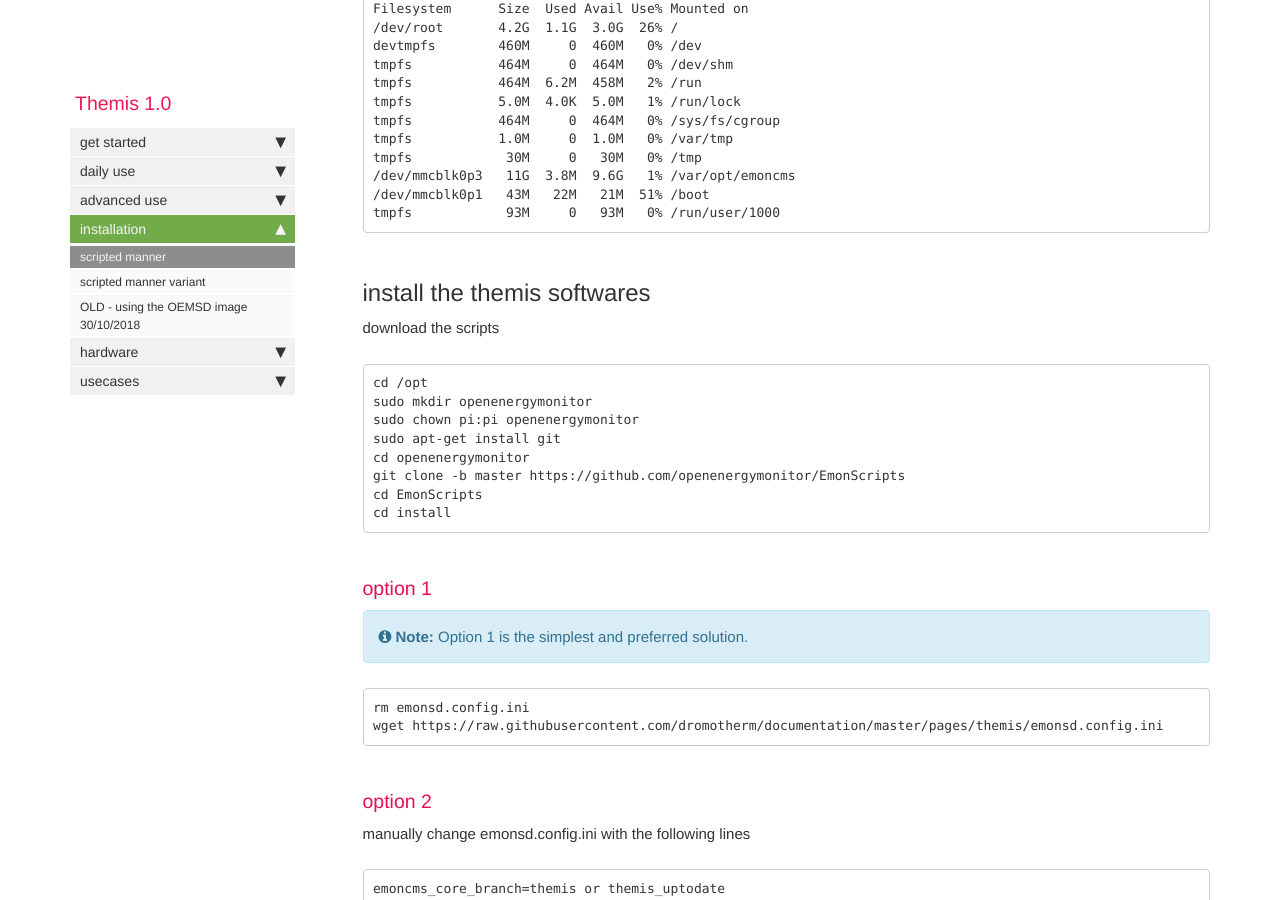
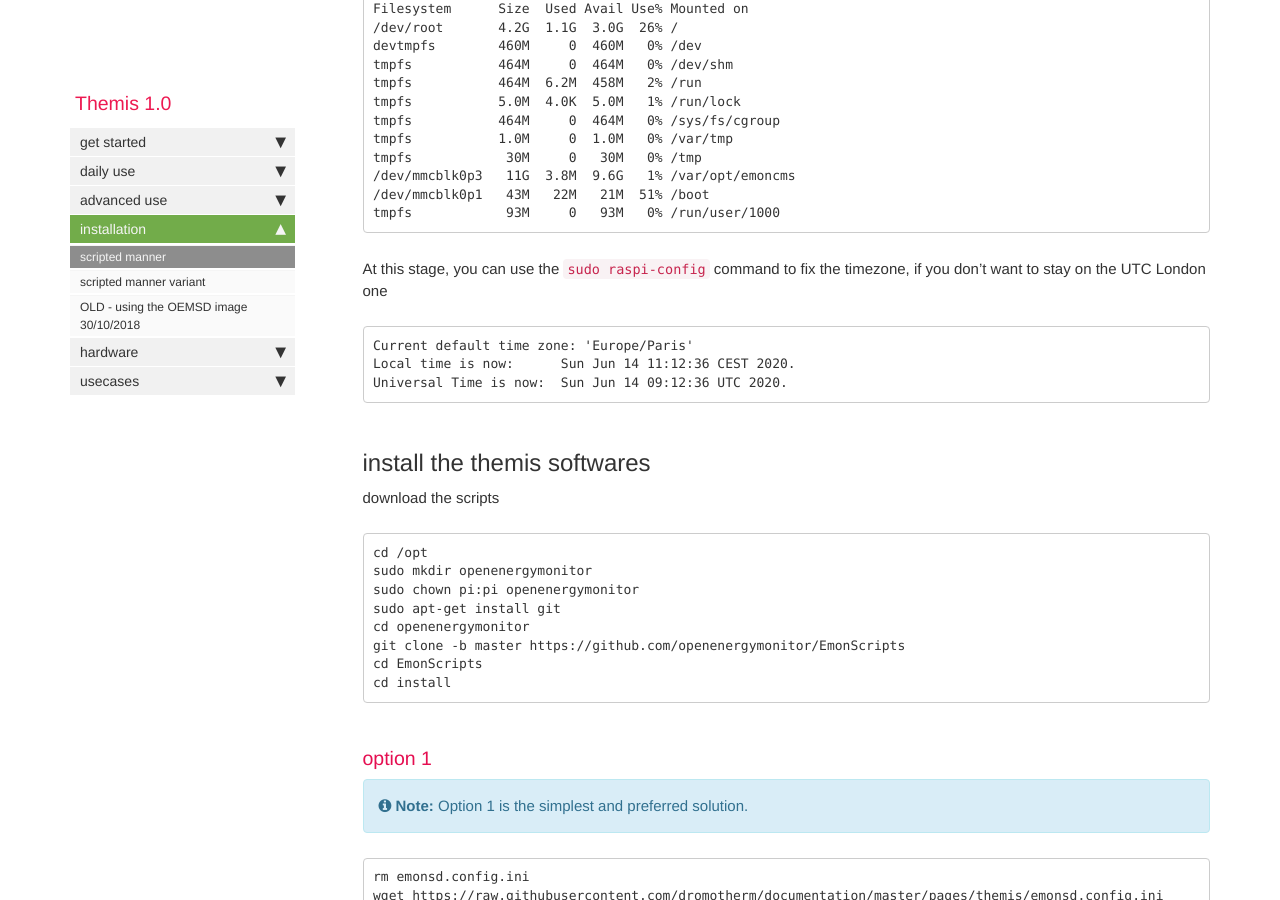
Before and after one commit to dromotherm/documentation, a Jekyll site: the page built from pages/themis/Note_install_Themis.md, in a window 1280 px wide and 900 px high, scrolled down 1921 px. Built offline with Jekyll 4.4.1, drawn with Linux system fonts in a browser that asks for light colours; comment, search, counter and statistics services are not loaded.

Commit message:
Update Note_install_Themis.md

````diff
--- a/pages/themis/Note_install_Themis.md
+++ b/pages/themis/Note_install_Themis.md
@@ -78,6 +78,13 @@
 /dev/mmcblk0p3   11G  3.8M  9.6G   1% /var/opt/emoncms
 /dev/mmcblk0p1   43M   22M   21M  51% /boot
 tmpfs            93M     0   93M   0% /run/user/1000
+```
+At this stage, you can use the `sudo raspi-config` command to fix the timezone, if you don't want to stay on the UTC London one
+
+```
+Current default time zone: 'Europe/Paris'
+Local time is now:      Sun Jun 14 11:12:36 CEST 2020.
+Universal Time is now:  Sun Jun 14 09:12:36 UTC 2020.
 ```
 
 ## install the themis softwares
````
